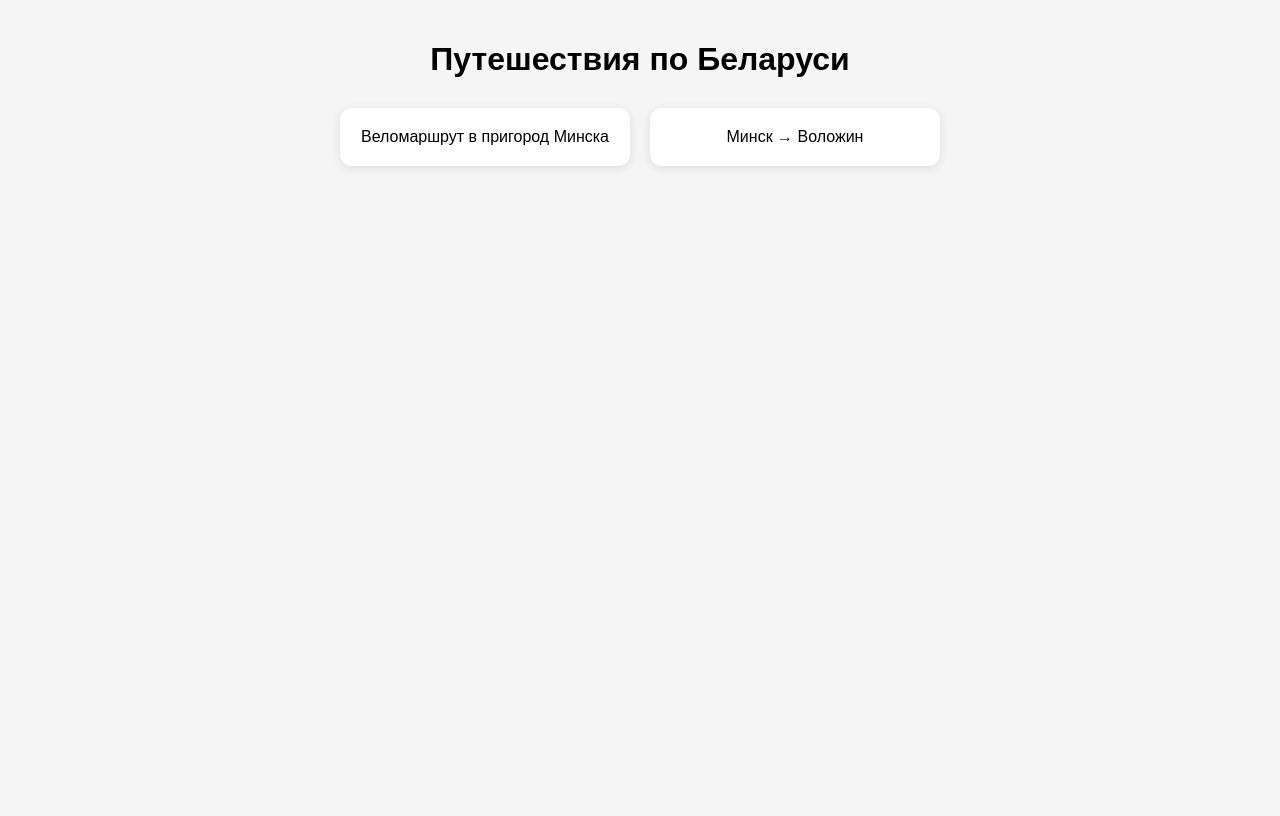
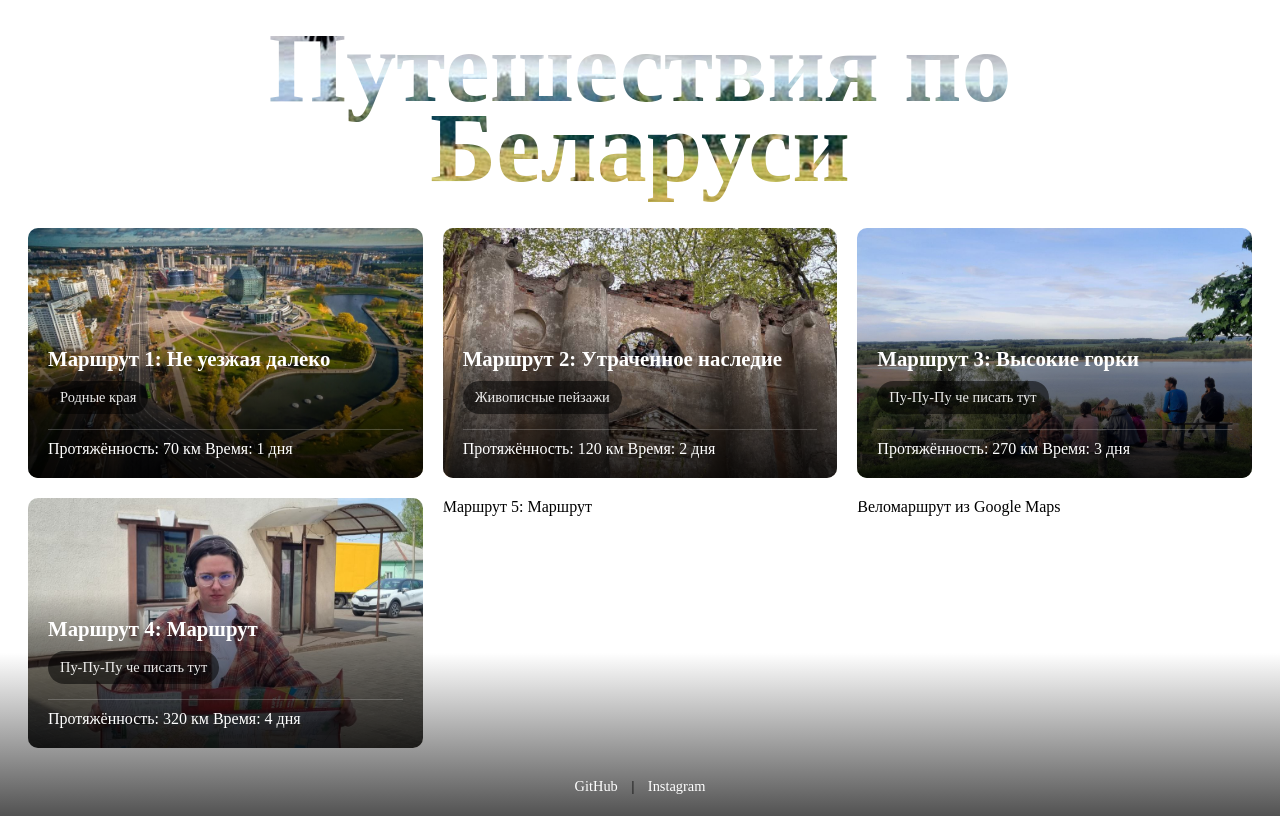
Before and after one commit to weeecap/touristic-map, a plain HTML site: page index.html in a window 1280 px wide. Drawn offline with Linux system fonts and the light colour scheme.

Commit message:
added css

```diff
--- a/index.html
+++ b/index.html
@@ -4,162 +4,115 @@
   <meta charset="UTF-8" />
   <meta name="viewport" content="width=device-width, initial-scale=1.0"/>
   <title>Путешествия по Беларуси</title>
-  <script src="https://api-maps.yandex.ru/2.1/?lang=ru_RU" type="text/javascript"></script>
-  <style>
-    body {
-      font-family: sans-serif;
-      margin: 0;
-      padding: 20px;
-      background: #f5f5f5;
-    }
-
-    h1 {
-      text-align: center;
-      margin-bottom: 30px;
-    }
-
-    .routes {
-      display: flex;
-      flex-wrap: wrap;
-      gap: 20px;
-      justify-content: center;
-    }
-
-    .route-card {
-      background: white;
-      padding: 20px;
-      border-radius: 12px;
-      box-shadow: 0 2px 10px rgba(0,0,0,0.1);
-      cursor: pointer;
-      width: 250px;
-      text-align: center;
-      transition: transform 0.2s;
-    }
-
-    .route-card:hover {
-      transform: scale(1.05);
-    }
-
-    .modal {
-      display: none;
-      position: fixed;
-      top: 0; left: 0;
-      width: 100%;
-      height: 100%;
-      background: rgba(0,0,0,0.6);
-      justify-content: center;
-      align-items: center;
-    }
-
-    .modal-content {
-      background: white;
-      padding: 20px;
-      width: 90%;
-      max-width: 800px;
-      border-radius: 10px;
-      position: relative;
-    }
-
-    .close {
-      position: absolute;
-      top: 10px;
-      right: 15px;
-      font-size: 24px;
-      cursor: pointer;
-    }
-
-    .map-container {
-      width: 100%;
-      height: 400px;
-      margin-top: 15px;
-    }
-  </style>
+<link rel="stylesheet" href="./style.css">
 </head>
 <body>
   <h1>Путешествия по Беларуси</h1>
 
   <div class="routes">
-    <div class="route-card" onclick="openModal('velo1')">
-      Веломаршрут в пригород Минска
+    <div class="route-card" onclick="openModal('route-1')">
+      <div class="route-image" style="background-image: url('/image/маршрут1.jpg')"></div>
+      <div class="route-overlay">
+        <h3>Маршрут 1: Не уезжая далеко</h3>
+        <p class="route-description">Родные края</p>
+        <div class="route-details">
+          <span>Протяжённость: 70 км</span>
+          <span>Время: 1 дня</span>
+        </div>
+      </div>
     </div>
-    <div class="route-card" onclick="openModal('minsk-volozhin')">
-      Минск → Воложин
+    <div class="route-card" onclick="openModal('route-2')">
+      <div class="route-image" style="background-image: url('/image/маршрут2.jpg')"></div>
+      <div class="route-overlay">
+        <h3>Маршрут 2: Утраченное наследие</h3>
+        <p class="route-description">Живописные пейзажи</p>
+        <div class="route-details">
+          <span>Протяжённость: 120 км</span>
+          <span>Время: 2 дня</span>
+        </div>
+      </div>
+    </div>
+    <div class="route-card" onclick="openModal('route-3')">
+      <div class="route-image" style="background-image: url('/image/маршрут3.jfif')"></div>
+      <div class="route-overlay">
+        <h3>Маршрут 3: Высокие горки</h3>
+        <p class="route-description">Пу-Пу-Пу че писать тут</p>
+        <div class="route-details">
+          <span>Протяжённость: 270 км</span>
+          <span>Время: 3 дня</span>
+        </div>
+      </div>
+    </div>
+    <div class="route-card" onclick="openModal('route-4')">
+      <div class="route-image" style="background-image: url('/image/маршрут4.jfif')"></div>
+      <div class="route-overlay">
+        <h3>Маршрут 4: Маршрут</h3>
+        <p class="route-description">Пу-Пу-Пу че писать тут</p>
+        <div class="route-details">
+          <span>Протяжённость: 320 км</span>
+          <span>Время: 4 дня</span>
+        </div>
+      </div>
+    </div>
+    <div class="route-card" onclick="openModal('route-5')">
+      Маршрут 5: Маршрут
+    </div>
+    <div class="route-card" onclick="openModal('google-map-1')">
+      Веломаршрут из Google Maps
     </div>
   </div>
 
-  <!-- Модальное окно -->
   <div id="modal" class="modal" onclick="closeModal(event)">
     <div class="modal-content">
-      <span class="close" onclick="closeModal(event)">&times;</span>
-      <h2 id="route-title"></h2>
-      <p id="route-description"></p>
+      <span class="close" onclick="closeModal(event)">×</span>
+      <h2 id="route-title">Маршрут</h2>
       <div id="map" class="map-container"></div>
     </div>
   </div>
 
+  <footer>
+    <a href="https://github.com/weeecap" target="_blank">GitHub</a> |
+    <a href="https://www.instagram.com/weeecap?igsh=eXFqaHptcG12Zzht" target="_blank">Instagram</a>
+  </footer>
+
   <script>
     const routes = {
-      'velo1': {
-        title: "Веломаршрут из Минска",
-        description: "Маршрут проходит через Брилевичи, Прилуки, Строчицы и Озерцо.",
-        points: [
-          [53.838027, 27.480251],
-          [53.859242, 27.483136],
-          [53.839806, 27.475524],
-          [53.834475, 27.472525],
-          [53.791344, 27.451042],
-          [53.789859, 27.456915],
-          [53.798572, 27.404612],
-          [53.813258, 27.372397],
-          [53.829896, 27.342826],
-          [53.828036, 27.337817],
-          [53.838261, 27.373433],
-          [53.861379, 27.484606]
-        ]
+      'route-1': {
+        title: "Маршрут",
+        iframeSrc: "https://www.google.com/maps"
       },
-      'minsk-volozhin': {
-        title: "Минск → Воложин",
-        description: "Классический маршрут на запад Беларуси. Примерное расстояние — 75 км.",
-        points: [
-          [53.9006, 27.5590], // Минск
-          [54.0807, 26.5287]  // Воложин
-        ]
+      'route-2': {
+        title: "Маршрут",
+        iframeSrc: "https://www.google.com/maps"
+      },
+      'route-3': {
+        title: "Маршрут",
+        iframeSrc: "https://www.google.com/maps"
+      },
+      'route-4': {
+        title: "Маршрут",
+        iframeSrc: "https://www.google.com/maps"
+      },
+      'google-map-1': {
+        title: "Веломаршрут по Беларуси",
+        iframeSrc: "https://www.google.com/maps/d/embed?mid=1234567890&hl=ru&ehbc=2E312F"
       }
     };
-
-    let mapInstance;
-    let routeInstance;
 
     function openModal(id) {
       const route = routes[id];
       document.getElementById('route-title').innerText = route.title;
-      document.getElementById('route-description').innerText = route.description;
+
+      const mapContainer = document.getElementById('map');
+      mapContainer.innerHTML = `<iframe src="${route.iframeSrc}" allowfullscreen></iframe>`;
+
       document.getElementById('modal').style.display = 'flex';
-
-      ymaps.ready(() => {
-        if (mapInstance) {
-          mapInstance.destroy();
-        }
-
-        mapInstance = new ymaps.Map("map", {
-          center: route.points[0],
-          zoom: 9
-        });
-
-        routeInstance = new ymaps.multiRouter.MultiRoute({
-          referencePoints: route.points,
-          params: { routingMode: 'auto' }
-        }, {
-          boundsAutoApply: true
-        });
-
-        mapInstance.geoObjects.add(routeInstance);
-      });
     }
 
     function closeModal(event) {
       if (event.target.id === "modal" || event.target.className === "close") {
         document.getElementById('modal').style.display = 'none';
+        document.getElementById('map').innerHTML = '';
       }
     }
   </script>
--- a/style.css
+++ b/style.css
@@ -0,0 +1,165 @@
+
+ body {
+    background: linear-gradient(
+      to bottom,
+      #ffffff 0%,    /* Верхний цвет */
+      #ffffff 50%,   /* Где начинается переход */
+      #ffffff 80%,   /* Нижний цвет */
+      #525252 100%   /* До конца */
+    );
+    min-height: 100vh;
+  }
+
+
+  h1 {
+    font-size: 100px;
+    font-weight: 900; /* 900 вместо bold для лучшего эффекта */
+    background-image: url('./zBWw9uY2qRE.jpg');
+    -webkit-background-clip: text;
+    background-clip: text;
+    color: transparent;
+    -webkit-text-fill-color: transparent;
+    background-size: cover;
+    background-position: center;
+    text-align: center;
+    display: block; /* Для h1 обычно не нужно, но на всякий случай */
+    margin: 0 auto; /* Сокращённая запись для margin-left и margin-right */
+    padding: 20px 0; /* Добавляем отступы сверху/снизу */
+    width: fit-content;
+    max-width: 90%;
+    line-height: 0.8; /* Опционально - регулируем межстрочный интервал */
+  }
+
+  .routes {
+    display: grid;
+    grid-template-columns: repeat(auto-fill, minmax(300px, 1fr));
+    gap: 20px;
+    padding: 20px;
+  }
+
+  .route-card {
+    position: relative;
+    height: 250px;
+    border-radius: 10px;
+    overflow: hidden;
+    cursor: pointer;
+    transition: transform 0.3s;
+  }
+
+  .route-card:hover {
+    transform: scale(1.03);
+  }
+
+  .route-image {
+    position: absolute;
+    top: 0;
+    left: 0;
+    width: 100%;
+    height: 100%;
+    background-size: cover;
+    background-position: center;
+  }
+
+  .route-overlay {
+    position: absolute;
+    bottom: 0;
+    left: 0;
+    right: 0;
+    padding: 25px 20px 20px;
+    color: white;
+    background: linear-gradient(
+      to top,
+      rgba(0, 0, 0, 0.85) 0%,
+      rgba(0, 0, 0, 0.4) 70%,
+      transparent 100%
+    );
+  }
+
+  .route-description {
+    background-color: rgba(0, 0, 0, 0.6);
+    padding: 8px 12px;
+    border-radius: 18px;
+    display: inline-block;
+    margin-top: 10px;
+  }
+
+  .route-details {
+    margin-top: 15px;
+    padding-top: 10px;
+    border-top: 1px solid rgba(255, 255, 255, 0.2);
+  }
+
+  .route-card:hover .route-overlay {
+    transform: translateY(0);
+    opacity: 1;
+  }
+
+  .route-overlay h3 {
+    margin: 0 0 10px 0;
+    font-size: 1.3rem;
+  }
+
+  .route-overlay p {
+    margin: 0;
+    font-size: 0.9rem;
+    opacity: 0.9;
+  }
+
+  .modal {
+
+    display: none; /* По умолчанию скрыто */
+    position: fixed;
+    top: 0;
+    left: 0;
+    width: 100%;
+    height: 100%;
+    z-index: 1000;
+    justify-content: center;
+    align-items: center;
+  }
+  .modal {
+    background:
+      linear-gradient(rgba(0,0,0,0.7), rgba(0,0,0,0.7)),
+      url(/image/2.jpg) center/cover;
+  }
+
+  .modal-content {
+    background: white;
+    padding: 20px;
+    width: 90%;
+    max-width: 800px;
+    border-radius: 10px;
+    position: relative;
+  }
+
+  .close {
+    position: absolute;
+    top: 10px;
+    right: 15px;
+    font-size: 24px;
+    cursor: pointer;
+  }
+
+  .map-container iframe {
+    width: 100%;
+    height: 480px;
+    border: none;
+  }
+
+  footer {
+    text-align: center;
+    margin-top: auto;
+    padding: 10px 0;
+    font-size: 0.9em;
+  }
+
+  footer a {
+    margin: 0 10px;
+    color: #ffffff;
+    text-decoration: none;
+  }
+
+  footer a:hover {
+    text-decoration: underline;
+    color: #ffffff
+  }
```
Also changed, not shown: image/2.jpg (added), image/zBWw9uY2qRE.jpg (added), image/маршрут1.jpg (added), image/маршрут2.jpg (added), image/маршрут3.jfif (added), image/маршрут4.jfif (added), zBWw9uY2qRE.jpg (added).
